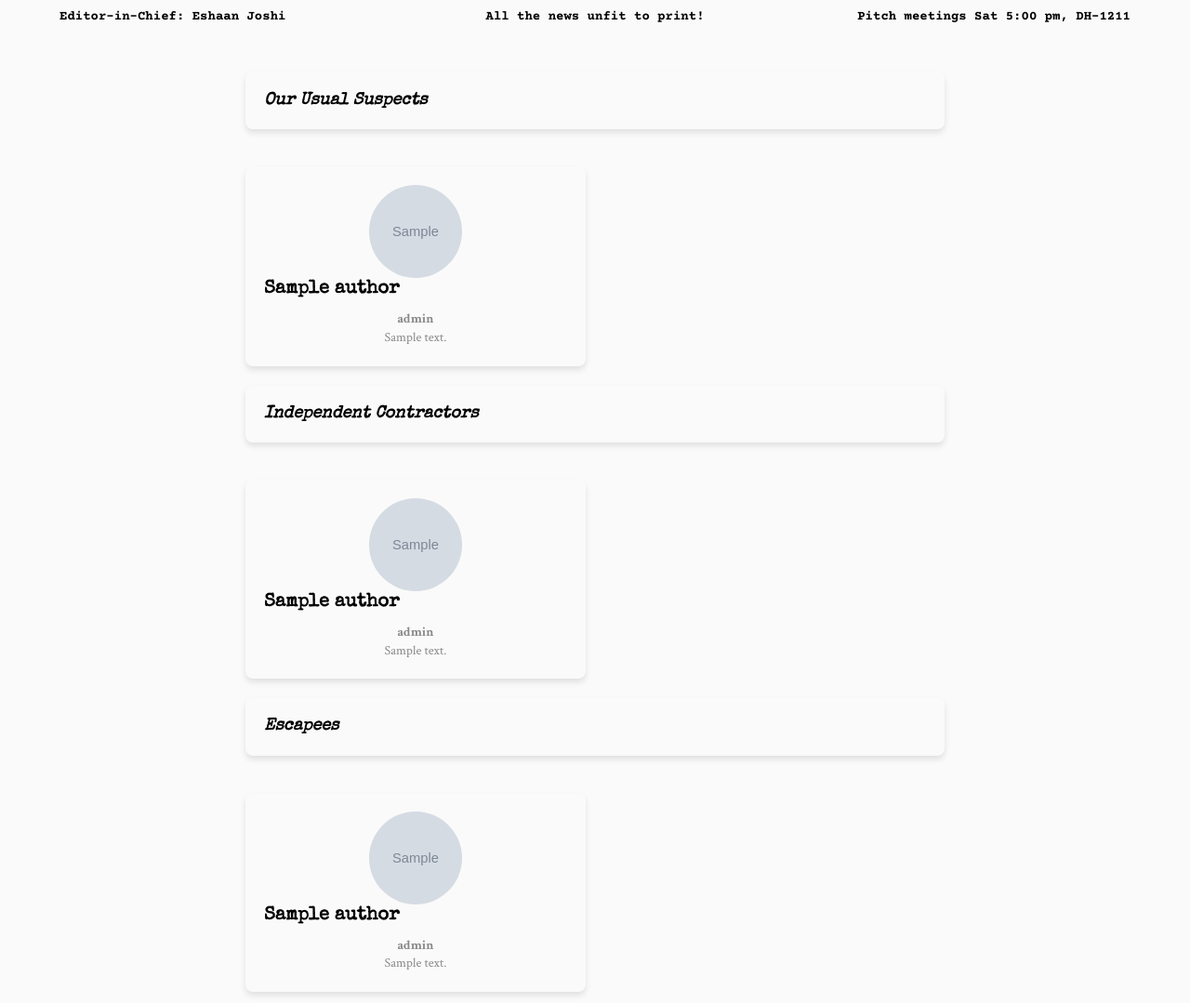
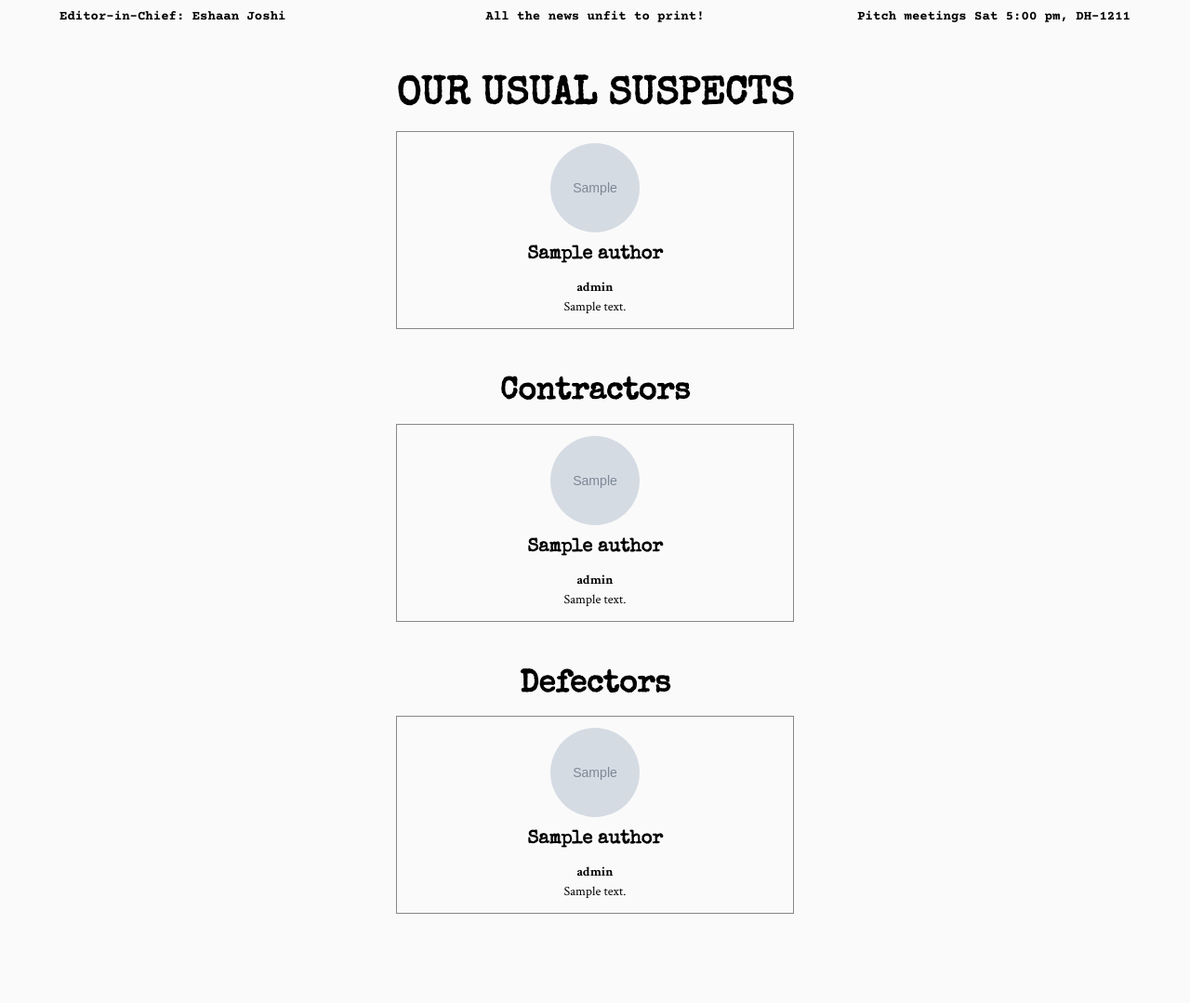
Before and after one commit to cmureadme/readme-website, a Django app: template magazine/templates/magazine/author_list.html in a window 1280 px wide. Shown: the part 175-1254 px from the top of the page at 93% size. Run offline with Django 5.2, Linux system fonts and the light colour scheme; the template is opened without the code that fills it: most values are stand-ins (such as "Sample title", 1, 10 or a date in 2020); grey boxes marked "Sample" are stand-in pictures.

Commit message:
Fix stories page

```diff
--- a/magazine/templates/magazine/author_list.html
+++ b/magazine/templates/magazine/author_list.html
@@ -10,58 +10,58 @@
 
 {% block cont %}
 <div class="cont staff-list">
-    <div class="author-card special-author shadow">
-        <h3><em>Our Usual Suspects</em></h3>
-    </div>
+    <h1>Our Usual Suspects</h1>
+
+    <div class="cards-cont">
         {% for author in usual_suspects %}
-    <li class="author-card">
-        <img src="{{ author.img_url }}" alt="Author Image">
+        <a class="author-card" href="{% url 'author' author.slug %}">
+            <img src="{{ author.img_url }}" alt="{{ author.name }}">
             <div class="author-info">
-            <div class="author-name">
-                <h4><a href="{% url 'author' author.slug %}">{{ author.name }}</a></h4>
-            </div>
+                <h4 class="author-name">{{ author.name }}</h4>
+
                 <div class="author-bio">
-                <b>{{ author.roles }}</b><br>
-                {{author.bio_blurb|truncatechars_html:100 | safe}}
+                    <p><b>{{ author.roles }}</b></p>
+                    <p>{{author.bio|truncatechars_html:100 | safe}}</p>
                 </div>
             </div>
-    </li>
+        </a>
         {% endfor %}
+    </div>
 
-    <div class="author-card special-author shadow">
-        <h3><em>Independent Contractors</em></h3>
-    </div>
+    <h2>Contractors</h2>
+
+    <div class="cards-cont">
         {% for author in independent_contractors %}
-    <li class="author-card">
-        <img src="{{ author.img_url }}" alt="Author Image">
+        <a class="author-card" href="{% url 'author' author.slug %}">
+            <img src="{{ author.img_url }}" alt="{{ author.name }}">
             <div class="author-info">
-            <div class="author-name">
-                <h4><a href="{% url 'author' author.slug %}">{{ author.name }}</a></h4>
-            </div>
+                <h4 class="author-name">{{ author.name }}</h4>
+
                 <div class="author-bio">
-                <b>{{ author.roles }}</b><br>
-                {{author.bio_blurb|truncatechars_html:100 | safe}}
+                    <p><b>{{ author.roles }}</b></p>
+                    <p>{{author.bio|truncatechars_html:100 | safe}}</p>
                 </div>
             </div>
-    </li>
+        </a>
         {% endfor %}
+    </div>
 
-    <div class="author-card special-author shadow">
-        <h3><em>Escapees</em></h3>
-    </div>
+    <h2>Defectors</h2>
+
+    <div class="cards-cont">
         {% for author in escapees %}
-    <li class="author-card">
-        <img src="{{ author.img_url }}" alt="Author Image">
+        <a class="author-card" href="{% url 'author' author.slug %}">
+            <img src="{{ author.img_url }}" alt="{{ author.name }}">
             <div class="author-info">
-            <div class="author-name">
-                <h4><a href="{% url 'author' author.slug %}">{{ author.name }}</a></h4>
-            </div>
+                <h4 class="author-name">{{ author.name }}</h4>
+
                 <div class="author-bio">
-                <b>{{ author.roles }}</b><br>
-                    {{author.bio_blurb|truncatechars_html:100 | safe}}
+                    <p><b>{{ author.roles }}</b></p>
+                    <p>{{author.bio|truncatechars_html:100 | safe}}</p>
                 </div>
             </div>
-    </li>
+        </a>
         {% endfor %}
     </div>
+</div>
 {% endblock cont %}
--- a/static/styles/author_list.css
+++ b/static/styles/author_list.css
@@ -1,40 +1,61 @@
-.cont.staff-list {
+.cont.staff-list h1 {
+    margin-bottom: 12px;
+}
+
+.cont.staff-list h2 {
+    margin-bottom: 12px;
+    text-align: center;
+    font-size: 33px;
+}
+
+.cont.staff-list .cards-cont {
     display: grid;
-    grid-template-columns: repeat(auto-fit, minmax(250px, 1fr));
+    grid-template-columns: repeat(auto-fit, minmax(200px, 1fr));
     gap: 20px;
     max-width: 800px;
     width: 100%;
+    margin-bottom: 48px;
 }
 
 .cont.staff-list .author-card {
-    background-color: var(--background);
-    border-radius: 8px;
-    box-shadow: 0 4px 6px rgba(0, 0, 0, 0.1);
-    padding: 20px;
+    border: 1px solid var(--border-color);
+    padding: 12px;
+    display: flex;
+    flex-direction: column;
+    align-items: center;
     text-align: center;
-    list-style: none;
+    text-wrap: balance;
 }
 
 .cont.staff-list .author-card img {
+    width: 96px;
+    height: 96px;
+    object-fit: cover;
+    object-position: center;
     border-radius: 50%;
-    width: 100px;
-    height: 100px;
-    margin-bottom: 15px;
-    object-fit: cover;
-    margin: auto;
+    margin-bottom: 12px;
 }
 
-.cont.staff-list .author-name {
+.cont.staff-list h4.author-name {
     font-size: 20px;
-    font-weight: 700;
-    margin-bottom: 10px;
+    text-align: inherit;
+    margin-bottom: 12px;
+}
+
+.cards-cont .author-info {
+    width: 100%;
+    flex-grow: 1;
+    display: flex;
+    flex-direction: column;
 }
 
 .cont.staff-list .author-bio {
     font-size: 14px;
-    color: var(--border-color);
-    line-height: 1.4;
-    margin-bottom: 0;
+    flex-grow: 1;
+    display: flex;
+    flex-direction: column;
+    align-items: center;
+    justify-content: start;
 }
 
 .cont.staff-list .special-author {
```
Lines whose indentation alone changed are shown as unchanged.
